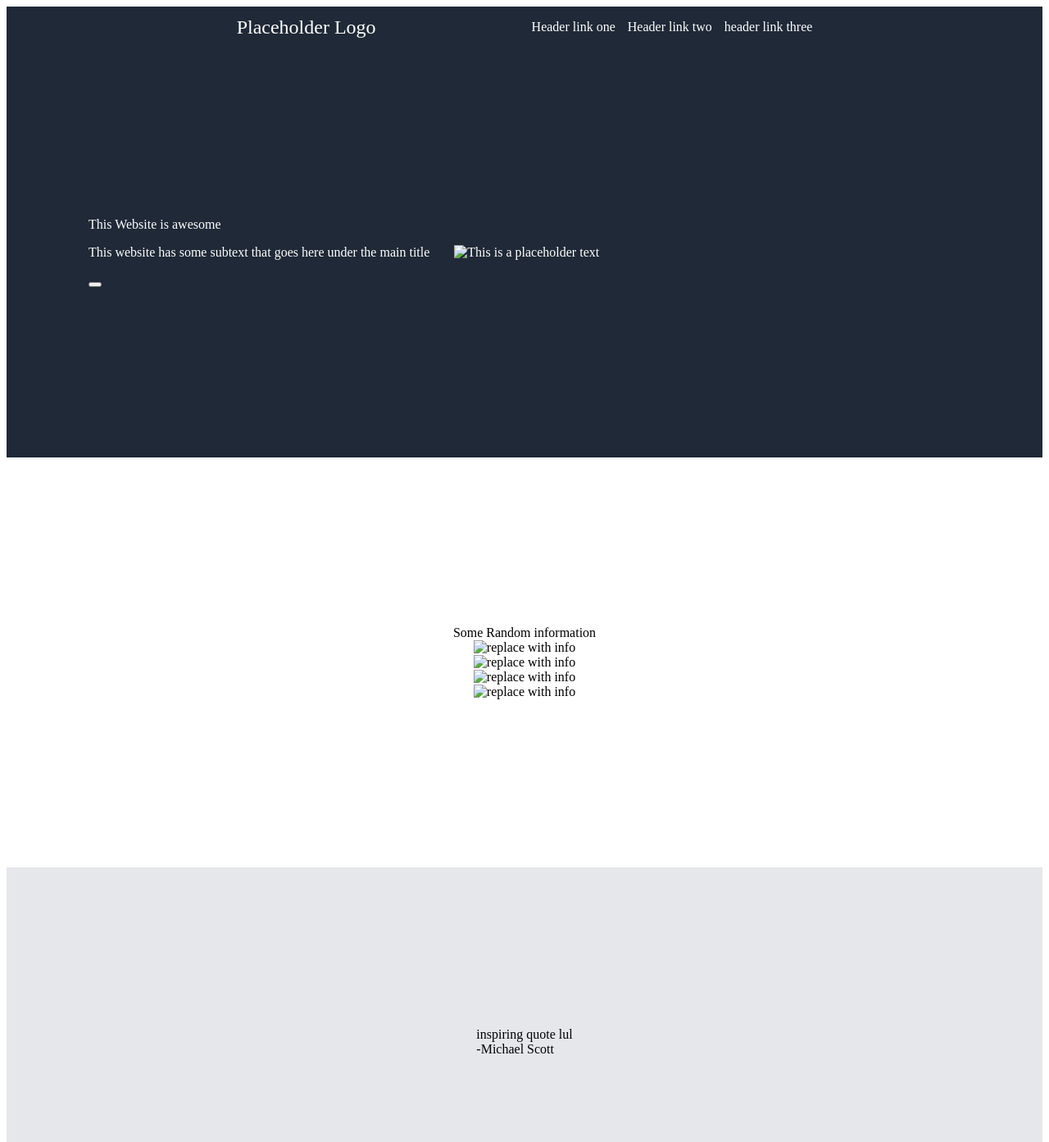
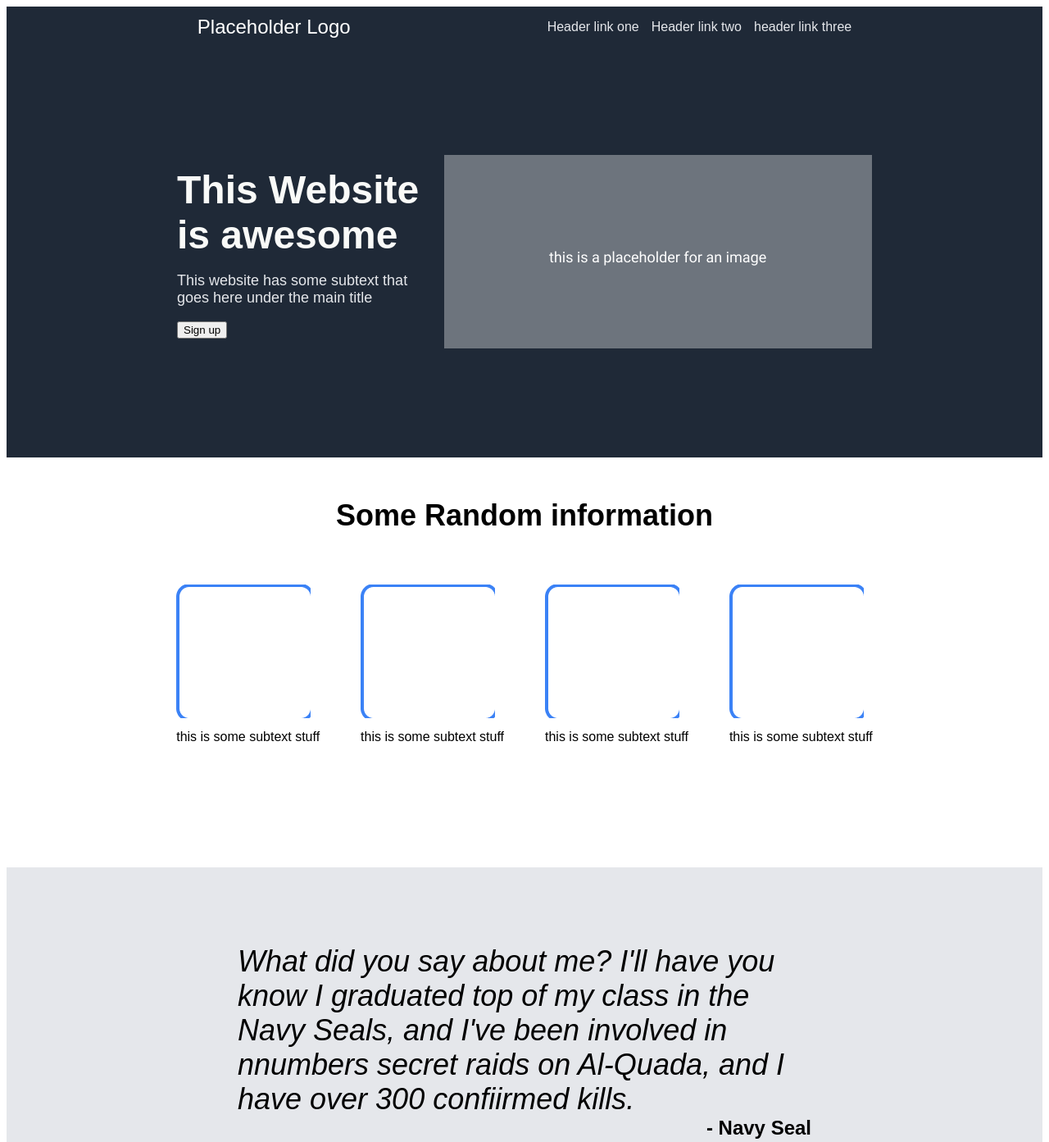
Before and after one commit to RyanMcEntire/Landing-Page, a plain HTML site: page index.html in a window 1280 px wide. Shown: the top 1393 px of the page at 82% size. Drawn offline with Linux system fonts and the light colour scheme.

Commit message:
add placeholder images, and more formating

```diff
--- a/index.html
+++ b/index.html
@@ -24,10 +24,10 @@
             <div class="title-block">
                 <div class="title">This Website is awesome</div>
                 <p class="summary">This website has some subtext that goes here under the main title</p>
-            <button class="top"></button>
+                <button class="top">Sign up</button>
             </div>
             <div class="splash-photo">
-            <img src="" alt="This is a placeholder text">
+                <img src="./images/placeholder.png" alt="This is a placeholder text">
             </div>
         </div>
     </div>
@@ -35,27 +35,27 @@
         <div class="info-header">Some Random information</div>
         <div class="info-box">
             <div class="info">
-                <img src="" alt="replace with info">
-                <div class="text"></div>
+                <img class="square-img" src="./images/placeholder-square.png" alt="replace with info">
+                <div class="text">this is some subtext stuff</div>
             </div>
             <div class="info">
-                <img src="" alt="replace with info">
-                <div class="text"></div>
+                <img class="square-img" src="./images/placeholder-square.png" alt="replace with info">
+                <div class="text">this is some subtext stuff</div>
             </div>
             <div class="info">
-                <img src="" alt="replace with info">
-                <div class="text"></div>
+                <img class="square-img" src="./images/placeholder-square.png" alt="replace with info">
+                <div class="text">this is some subtext stuff</div>
             </div>
             <div class="info">
-                <img src="" alt="replace with info">
-                <div class="text"></div>
+                <img class="square-img" src="./images/placeholder-square.png" alt="replace with info">
+                <div class="text">this is some subtext stuff</div>
             </div>
         </div>
     </div>
     <div class="container third">
         <div class="quote-box">
-            <div class="quote">inspiring quote lul</div>
-            <div class="author">-Michael Scott</div>
+            <div class="quote">What did you say about me? I'll have you know I graduated top of my class in the Navy Seals, and I've been involved in nnumbers secret raids on Al-Quada, and I have over 300 confiirmed kills.</div>
+            <div class="author">- Navy Seal</div>
         </div>
     </div>
     <div class="container fourth">
--- a/styles.css
+++ b/styles.css
@@ -1,5 +1,5 @@
 body {
-
+    font-family: futura, sans-serif;
 }
 
 .header {
@@ -15,7 +15,7 @@ body {
     justify-content: space-between;
     padding: 0 100px;
     max-width: 1000px;
-    gap: 150px;
+    gap: 200px;
 }
 
 .header-logo {
@@ -26,19 +26,20 @@ body {
 }
 
 .header-link {
+    color: #E5E7EB;
     display: flex;
     flex-shrink: 0;
     list-style: none;
     gap: 15px;
     align-items: center;
     justify-content: flex-end;
-
 }
 
 .container.first {
     background-color: #1F2937;
     color: white;
     align-items: center;
+    justify-content: center;
     height: 500px;
     display: flex;
 }
@@ -49,18 +50,51 @@ body {
     align-items: center;
     max-width: 1100px;
     padding: 0 100px;
-    gap: 30px;
+    gap: 25px;
 }
 
+.title-block {
+    width: 300px;
+}
 
+.title {
+    font-size: 48px;
+    font-weight: bolder;
+    color: #F9FAF8;
+}
+
+.summary {
+    font-size: 18px;
+    color: #E5E7EB;
+}
 
 .container.second {
     background-color: white;
     display: flex;
     flex-direction: column;
-    justify-content: center;
+    justify-content: space-between;
     align-items: center;
     height: 500px;
+}
+
+.info-header {
+    font-size: 36px;
+    font-weight: bolder;
+    padding-top: 50px;
+}
+
+.info-box {
+    display: flex;
+    gap: 50px;
+    padding-bottom: 150px;
+}
+
+.info {
+    gap: 24px;
+}
+
+.square-img {
+    padding-bottom: 10px;
 }
 
 .container.third {
@@ -70,6 +104,24 @@ body {
     display: flex;
     justify-content: center;
     align-items: center;
+}
+
+.quote-box {
+    width: 700px;
+    display: flex;
+    flex-direction: column;
+}
+
+.quote {
+    font-size: 36px;
+    font-weight: 100;
+    font-style: italic;
+}
+
+.author {
+    font-size: 24px;
+    font-weight: bolder;
+    text-align: right;
 }
 
 .container.fourth {
```
Also changed, not shown: images/placeholder-square.png (added), images/placeholder.png (added). Lines whose indentation alone changed are shown as unchanged.
